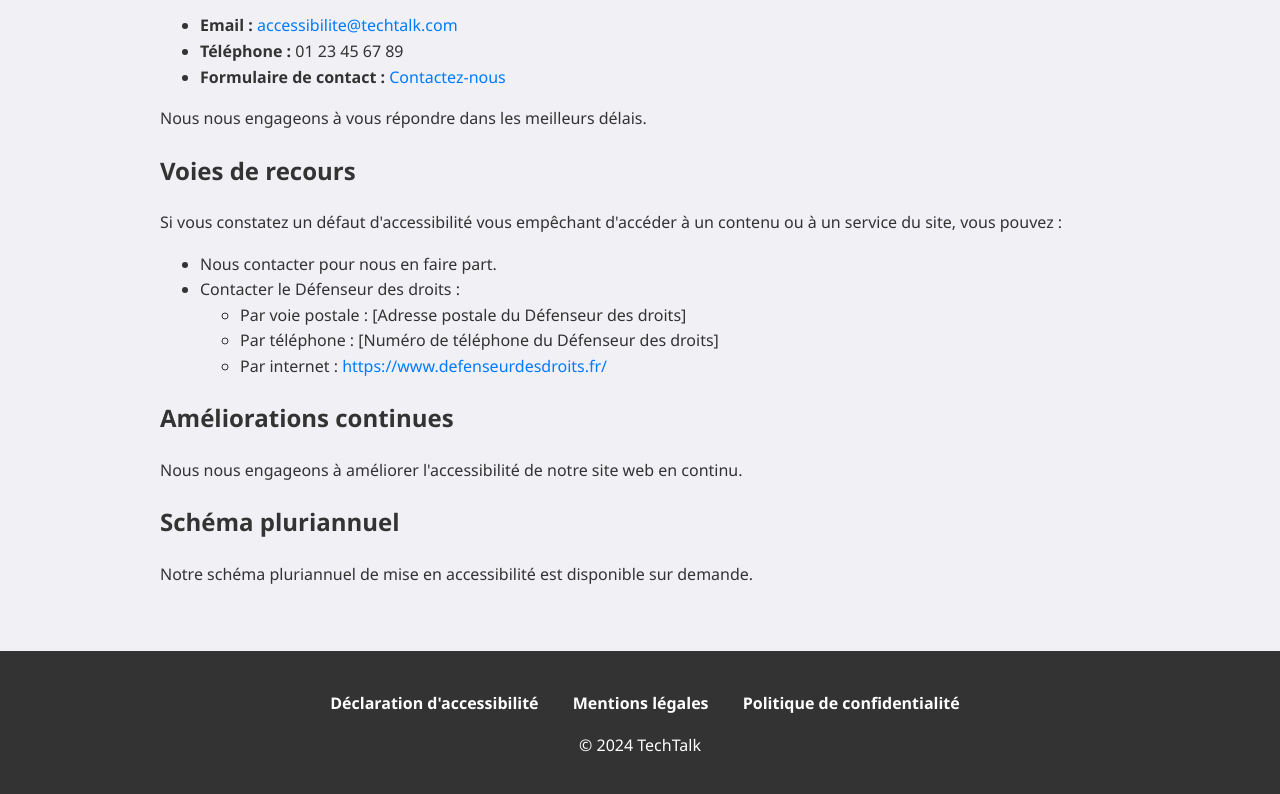
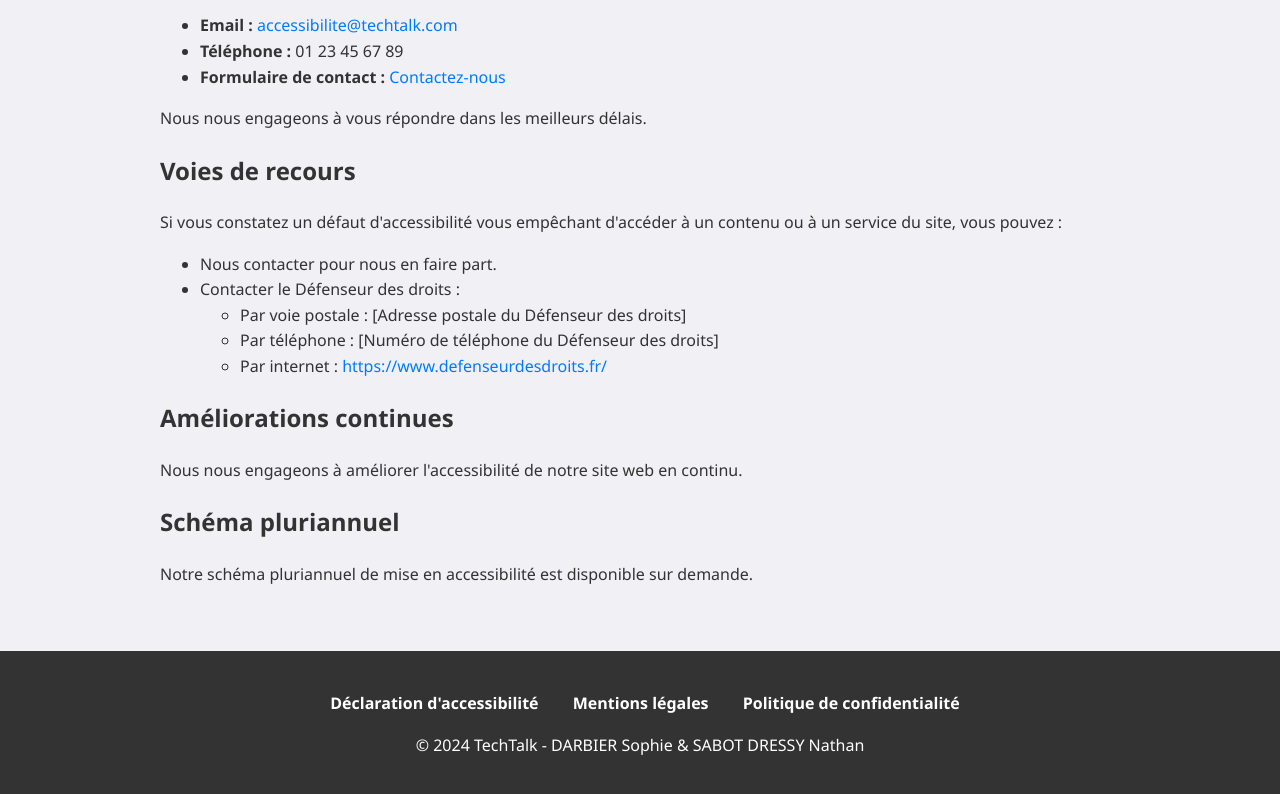
Before and after one commit to Nathan-Sbds/Nathan-Sbds.github.io, a plain HTML site: page accessibilite.html in a window 1280 px wide. Shown: the part 798-1592 px from the top of the page. Drawn offline with Linux system fonts and the light colour scheme.

Commit message:
footer update

```diff
--- a/accessibilite.html
+++ b/accessibilite.html
@@ -82,7 +82,7 @@
                 <li><a href="confidentialite.html">Politique de confidentialité</a></li>
             </ol>
         </nav>
-        <p>&copy; 2024 TechTalk</p>
+        <p>&copy; 2024 TechTalk - DARBIER Sophie & SABOT DRESSY Nathan</p>
     </footer>
 
 
```
Also changed, not shown: categories.html (+1 -1 lines), cloud.html (+1 -1 lines), confidentialite.html (+1 -1 lines), contact.html (+1 -1 lines), discussion-hardware1.html (+1 -1 lines), discussion-hardware2.html (+1 -1 lines), discussion-securite1.html (+1 -1 lines), discussion-securite2.html (+1 -1 lines), discussion-software1.html (+1 -1 lines), discussion-software2.html (+1 -1 lines), hardware.html (+1 -1 lines), ia-cybersecurite.html (+1 -1 lines), index.html (+1 -1 lines), mentions-legales.html (+1 -1 lines), 3 more files.
